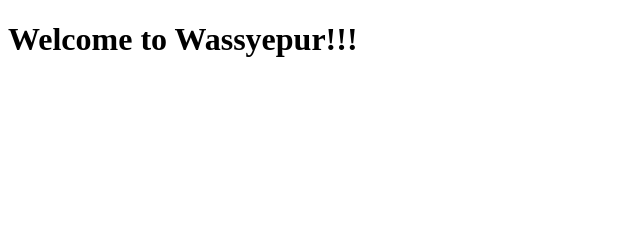
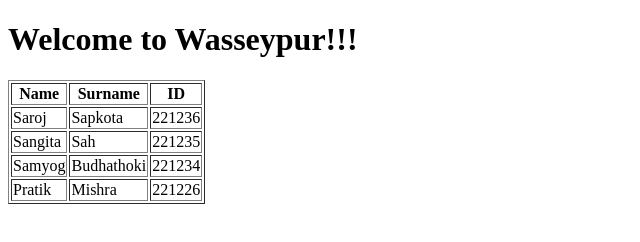
Before and after one commit to sarojsap/GitSession, a plain HTML site: page index.html in a window 1280 px wide. Shown: the whole page, without its empty margins (0-640 px from the left). Drawn offline with Linux system fonts and the light colour scheme.

Commit message:
name updated

```diff
--- a/index.html
+++ b/index.html
@@ -6,7 +6,33 @@
     <title>Saroj Dai ko site</title>
 </head>
 <body>
-    <h1>Welcome to Wassyepur!!!</h1>
+    <h1>Welcome to Wasseypur!!!</h1>
+    <table border="1">
+        <th>Name</th>
+        <th>Surname</th>
+        <th>ID</th>
+        <tr>
+            <td>Saroj</td>
+            <td>Sapkota</td>
+            <td>221236</td>
+        </tr>
+        <tr>
+            <td>Sangita</td>
+            <td>Sah</td>
+            <td>221235</td>
+        </tr>
+        <tr>
+            <td>Samyog</td>
+            <td>Budhathoki</td>
+            <td>221234</td>
+        </tr>
+        <tr>
+            <td>Pratik</td>
+            <td>Mishra</td>
+            <td>221226</td>
+        </tr>
+    </table>
+    <p></p>
 
 </body>
 </html>
```
